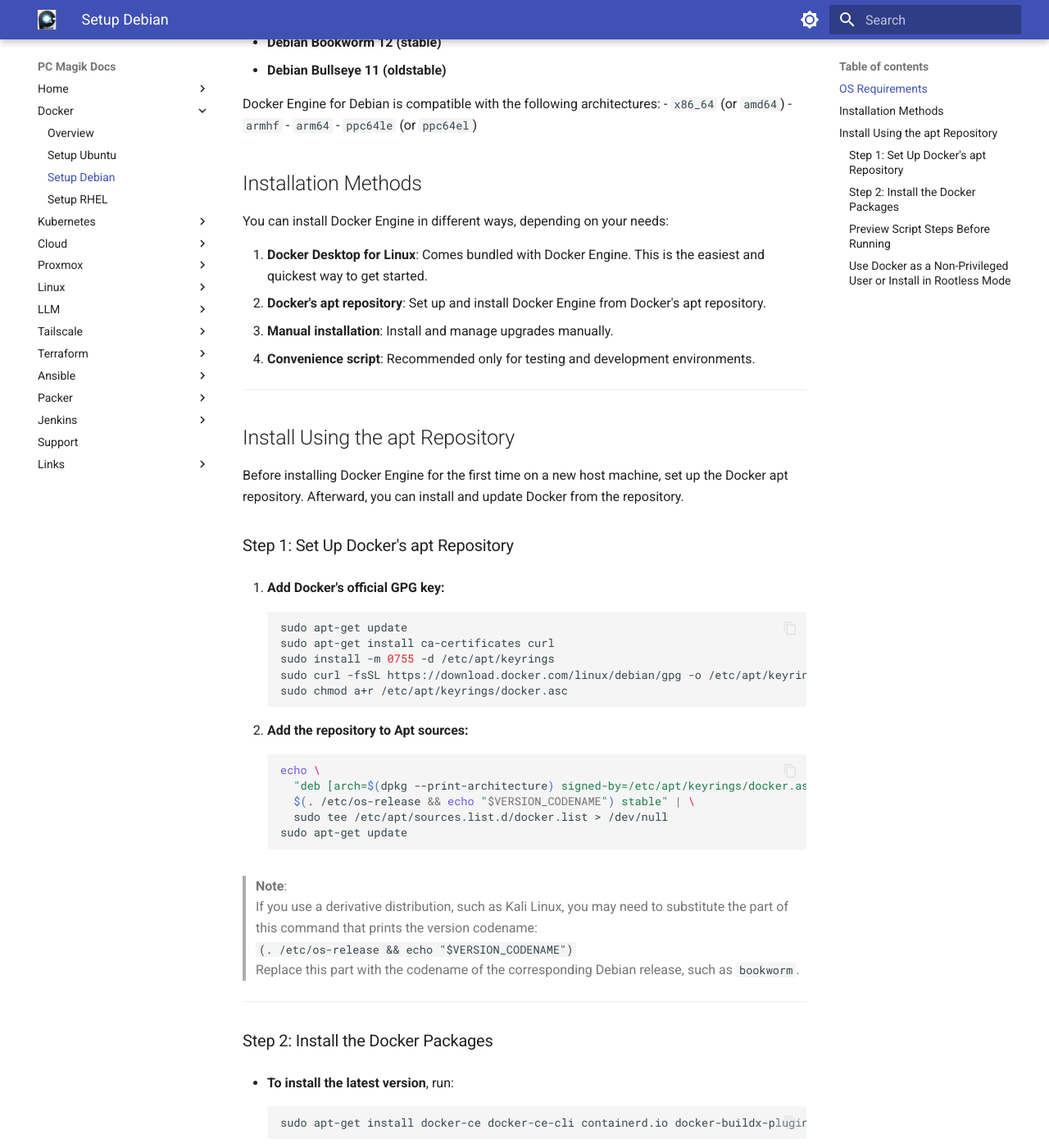
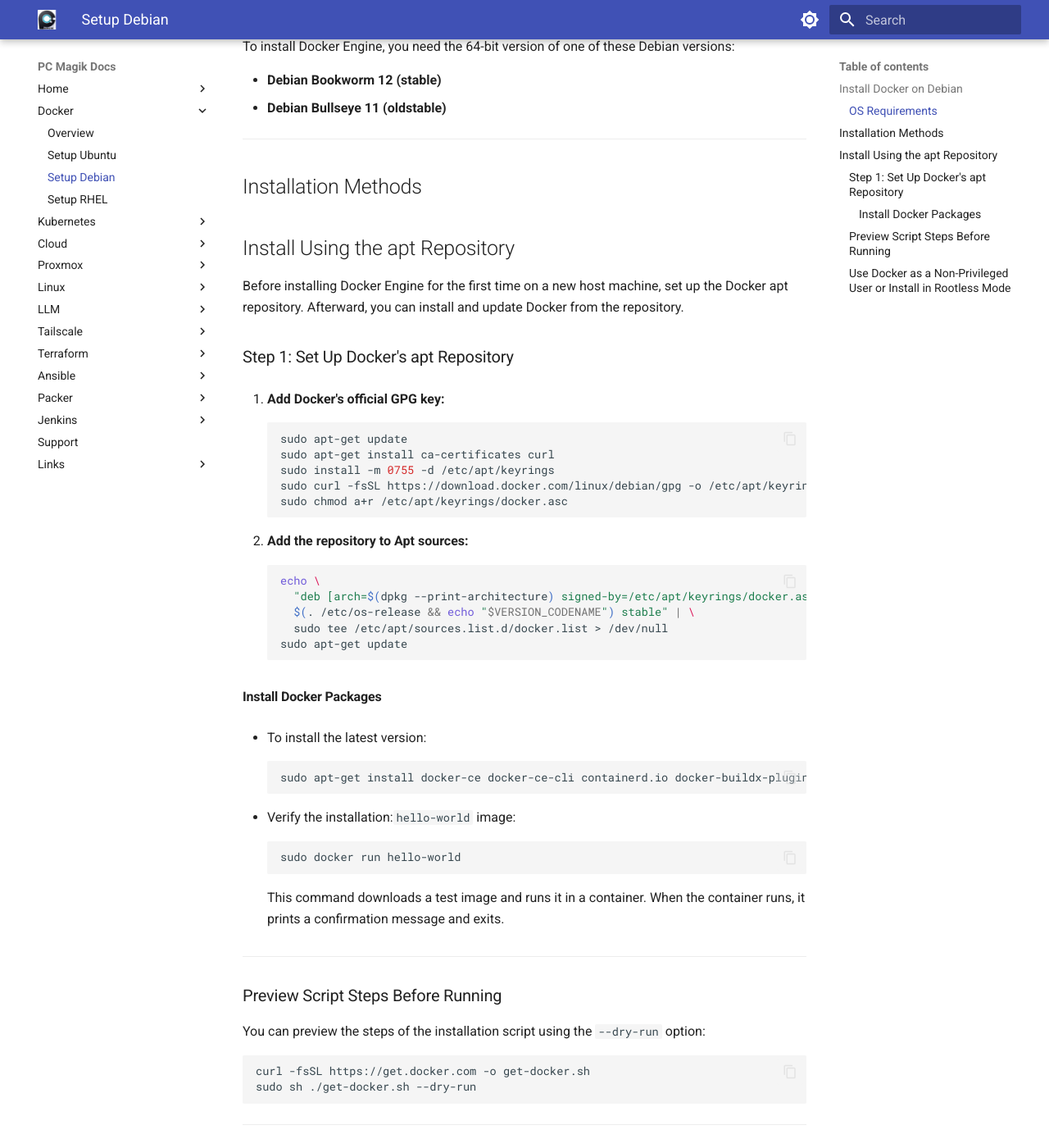
Before and after one commit to pcmagik/pcmagik.github.io, an MkDocs documentation site: the page built from docs/setup_docker_debian.md, in a window 1280 px wide and 1400 px high, scrolled down 233 px. Shown: the whole window at 82% size. Built offline with MkDocs 1.6.1 and Material for MkDocs 9.7.7, drawn with Linux system fonts in a browser that asks for light colours; some of the changed text lies outside the part shown.

Commit message:
Refactor Docker installation guides for Debian and Ubuntu to improve clarity and structure

````diff
--- a/docs/setup_docker_debian.md
+++ b/docs/setup_docker_debian.md
@@ -1,35 +1,23 @@
 # Install Docker Engine on Debian
 
-## OS Requirements
+## Install Docker on Debian
+
+### OS Requirements
 
 To install Docker Engine, you need the 64-bit version of one of these Debian versions:
 
 - **Debian Bookworm 12 (stable)**
 - **Debian Bullseye 11 (oldstable)**
 
-Docker Engine for Debian is compatible with the following architectures:
-- `x86_64` (or `amd64`)
-- `armhf`
-- `arm64`
-- `ppc64le` (or `ppc64el`)
+
+---
 
 ## Installation Methods
 
-You can install Docker Engine in different ways, depending on your needs:
-
-1. **Docker Desktop for Linux**: Comes bundled with Docker Engine. This is the easiest and quickest way to get started.
-2. **Docker's apt repository**: Set up and install Docker Engine from Docker's apt repository.
-3. **Manual installation**: Install and manage upgrades manually.
-4. **Convenience script**: Recommended only for testing and development environments.
-
----
-
 ## Install Using the apt Repository
-
 Before installing Docker Engine for the first time on a new host machine, set up the Docker apt repository. Afterward, you can install and update Docker from the repository.
 
 ### Step 1: Set Up Docker's apt Repository
-
 1. **Add Docker's official GPG key:**
     ```bash
     sudo apt-get update
@@ -48,21 +36,13 @@
     sudo apt-get update
     ```
 
-> **Note**:
-> If you use a derivative distribution, such as Kali Linux, you may need to substitute the part of this command that prints the version codename:
-> `(. /etc/os-release && echo "$VERSION_CODENAME")`
-> Replace this part with the codename of the corresponding Debian release, such as `bookworm`.
-
----
-
-### Step 2: Install the Docker Packages
-
-- **To install the latest version**, run:
+#### Install Docker Packages
+- To install the latest version:
   ```bash
   sudo apt-get install docker-ce docker-ce-cli containerd.io docker-buildx-plugin docker-compose-plugin
   ```
 
-- **Verify the installation** by running the `hello-world` image:
+- Verify the installation:`hello-world` image:
   ```bash
   sudo docker run hello-world
   ```
````
Also changed, not shown: docs/setup_docker_ubuntu.md (+1 -9 lines).
